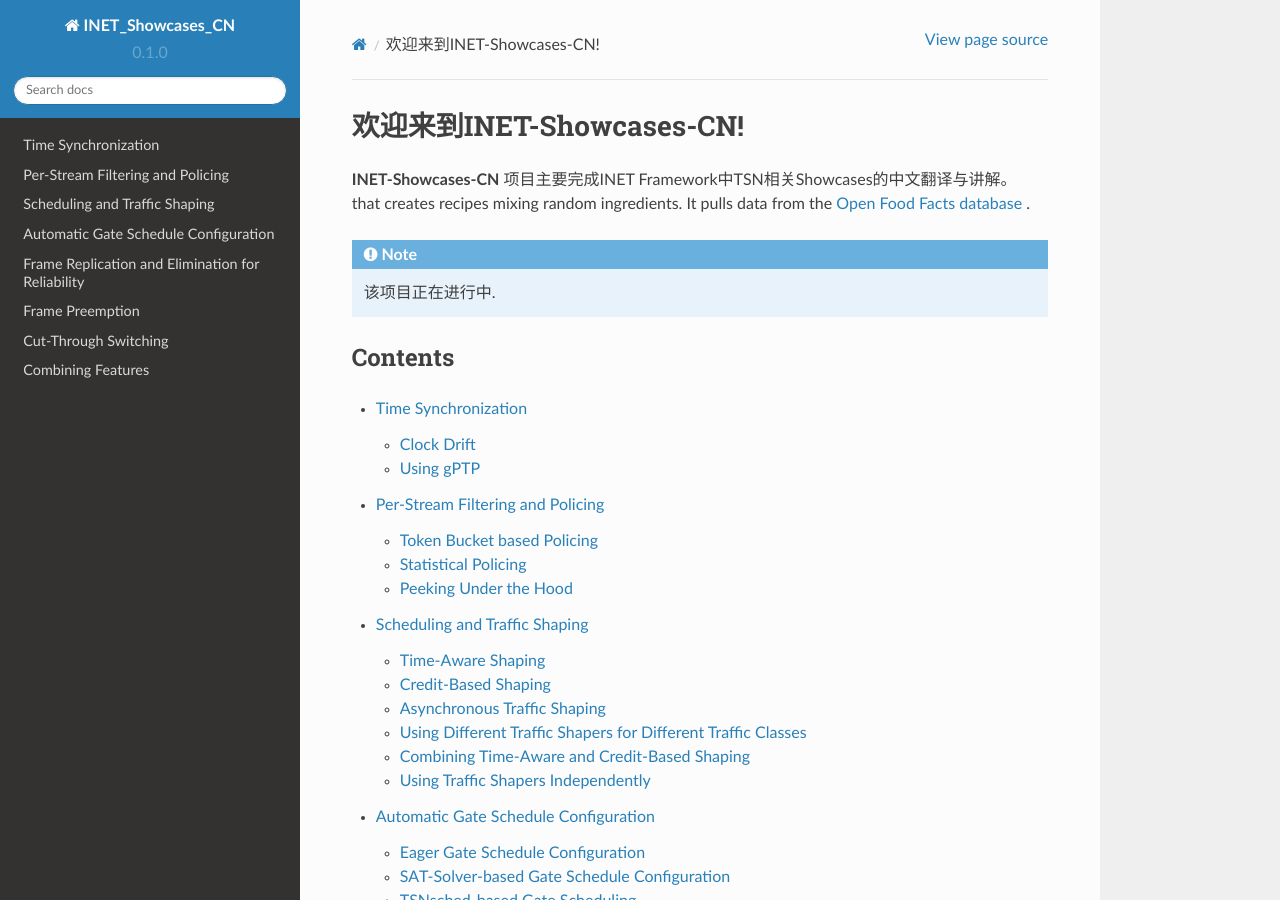
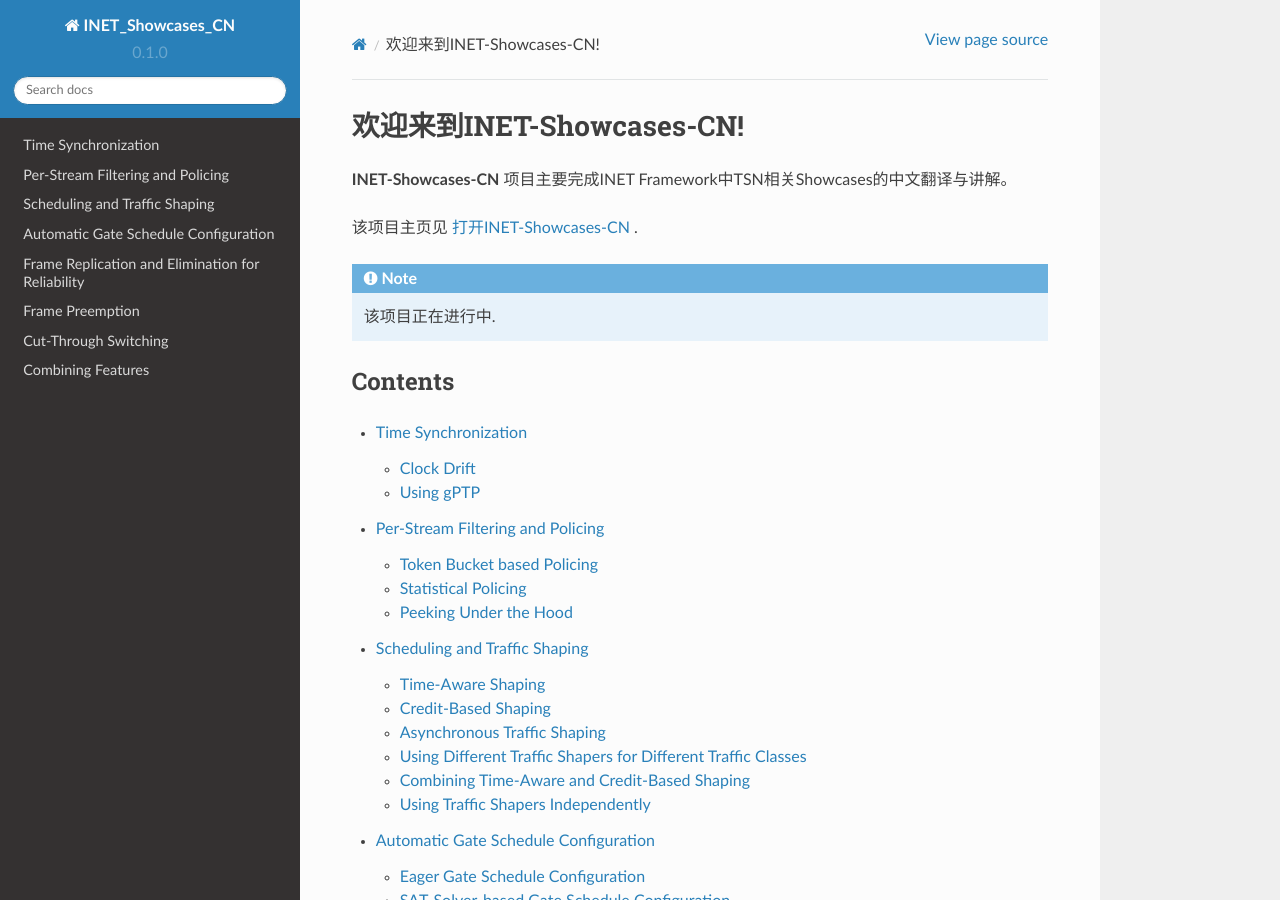
Before and after one commit to deepsea52418/INET-Showcases-CN, a Sphinx documentation site: the page built from docs/source/index.rst, in a window 1280 px wide and 900 px high. Built offline with Sphinx 7.4.7 and the Read the Docs theme 2.0.0, drawn with Linux system fonts in a browser that asks for light colours; pages that are not in the unit, such as notebooks, are missing from menus.

Commit message:
Update index.rst

```diff
--- a/docs/source/index.rst
+++ b/docs/source/index.rst
@@ -2,8 +2,8 @@
 ===================================
 
 **INET-Showcases-CN** 项目主要完成INET Framework中TSN相关Showcases的中文翻译与讲解。
-that creates recipes mixing random ingredients.
-It pulls data from the `Open Food Facts database <https://inet-showcases-cn.readthedocs.io/zh-cn/latest/index.html#>`_
+
+该项目主页见 `打开INET-Showcases-CN <https://inet-showcases-cn.readthedocs.io/zh-cn/latest/index.html#>`_
 .
 
 
```
